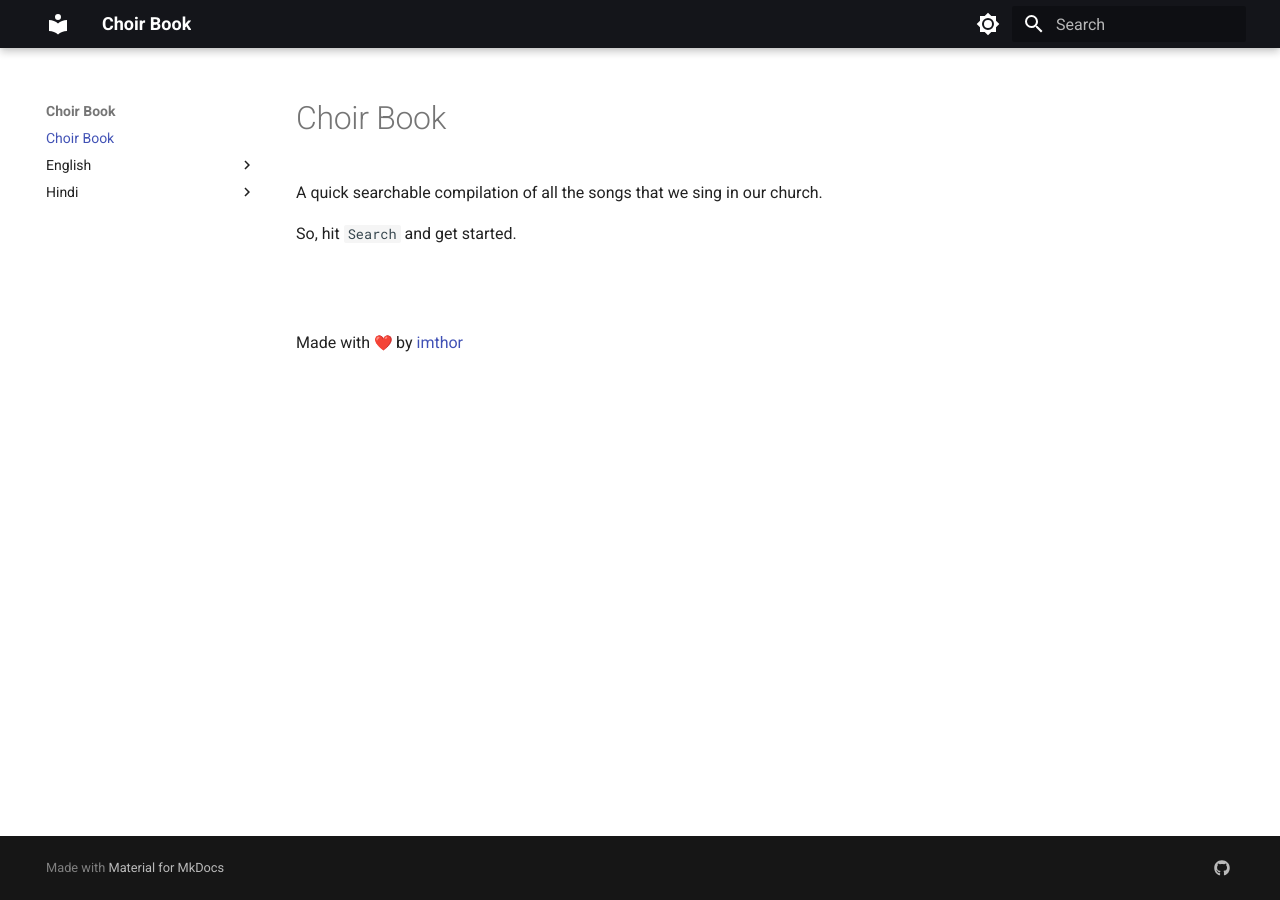
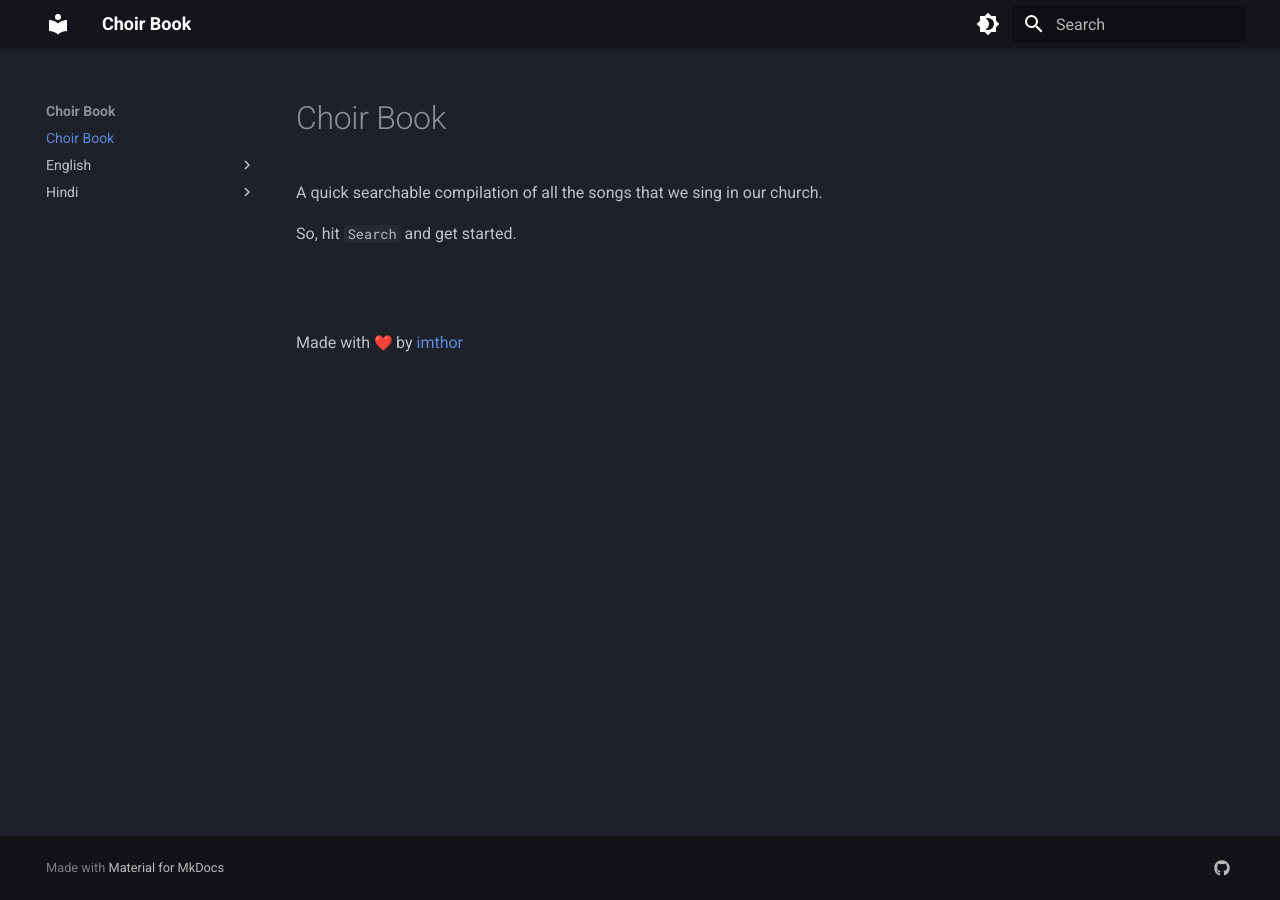
Before and after one commit to choirbook/choirbook.github.io, an MkDocs documentation site: the page built from docs/index.md, in a window 1280 px wide. Built offline with MkDocs 1.6.1 and Material for MkDocs 9.7.7, drawn with Linux system fonts in a browser that asks for light colours; emoji names are drawn with the system emoji font.

Commit message:
feat: set default theme to slate

```diff
--- a/mkdocs.yml
+++ b/mkdocs.yml
@@ -14,19 +14,19 @@ theme:
     - search.suggest
 
   palette:
+    - scheme: slate
+      primary: black
+      accent: indigo
+      toggle:
+        icon: material/brightness-4
+        name: Switch to light mode
+
     - scheme: default
       primary: black
       accent: indigo
       toggle:
         icon: material/brightness-7
         name: Switch to dark mode
-
-    - scheme: slate
-      primary: black
-      accent: indigo
-      toggle:
-        icon: material/brightness-4
-        name: Switch to light mode
 
 markdown_extensions:
   - pymdownx.highlight
```
